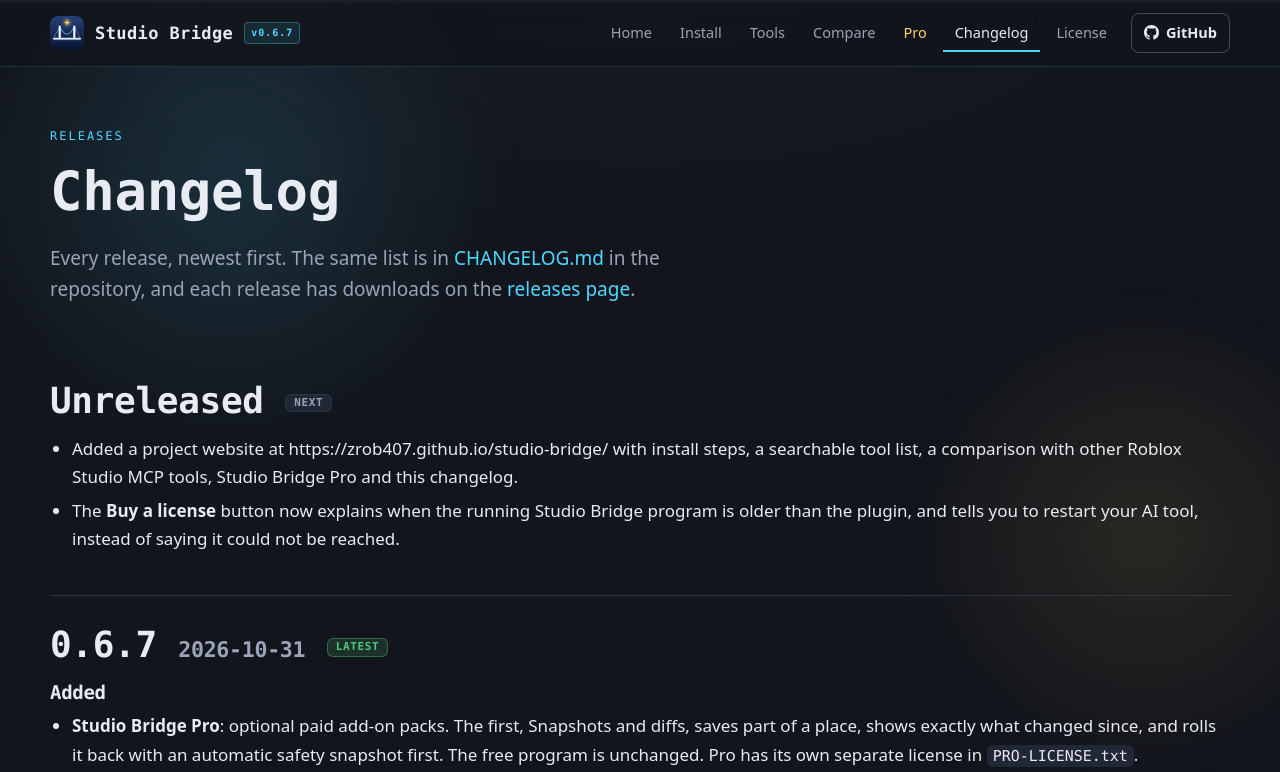
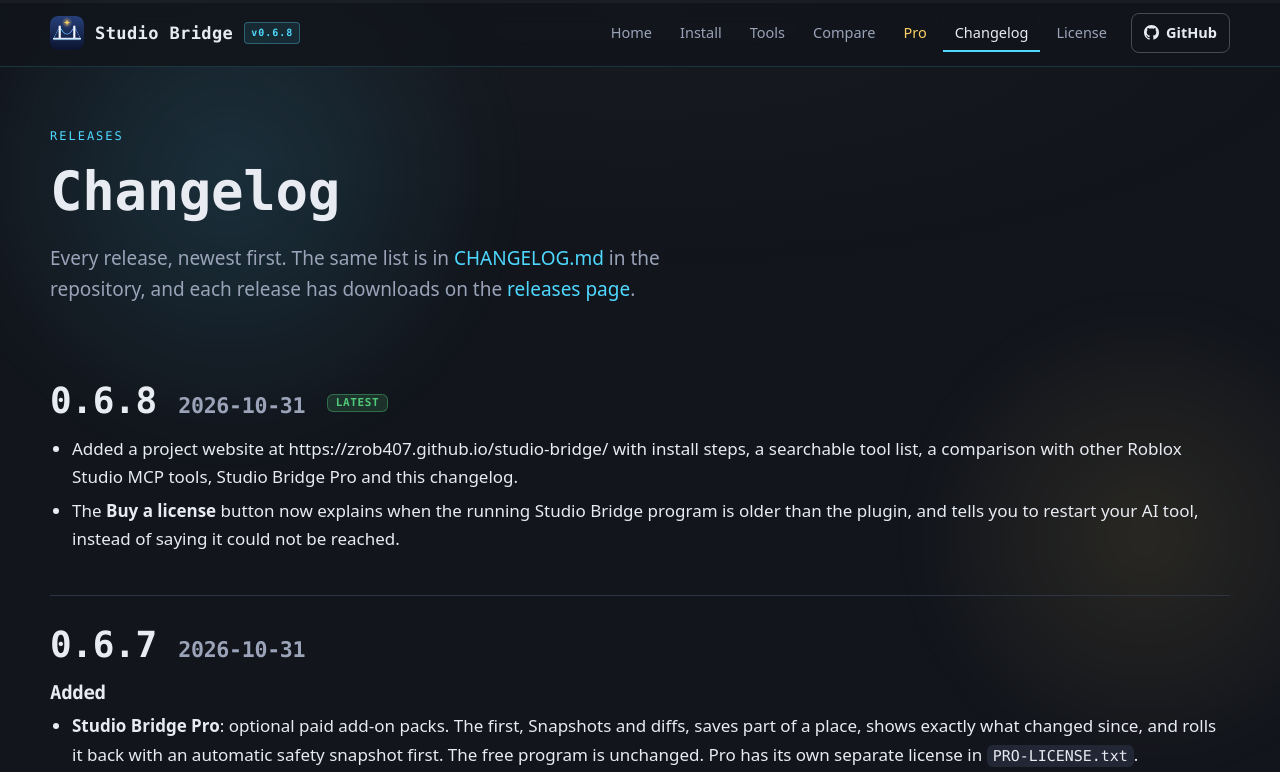
Before and after one commit to zrob407/studio-bridge, a website: page docs/changelog.html in a window 1280 px wide. Shown: the top 772 px of the page. Drawn offline with Linux system fonts and the light colour scheme.

Commit message:
Release 0.6.8

```diff
--- a/docs/changelog.html
+++ b/docs/changelog.html
@@ -22,7 +22,7 @@
 <button class="totop" type="button" aria-label="Back to top">&uarr;</button>
 <header class="site">
 <div class="wrap">
-<a class="brand" href="index.html"><img src="logo-128.png" alt="" width="34" height="34">Studio Bridge <span class="ver">v0.6.7</span></a>
+<a class="brand" href="index.html"><img src="logo-128.png" alt="" width="34" height="34">Studio Bridge <span class="ver">v0.6.8</span></a>
 <nav class="main" aria-label="Main"><a href="index.html">Home</a><a href="install.html">Install</a><a href="tools.html">Tools</a><a href="compare.html">Compare</a><a href="pro.html" class="pro-link">Pro</a><a href="changelog.html" aria-current="page">Changelog</a><a href="license.html">License</a><a class="gh" href="https://github.com/zrob407/studio-bridge"><svg width="15" height="15" viewBox="0 0 16 16" fill="currentColor" aria-hidden="true"><path d="M8 0C3.58 0 0 3.58 0 8c0 3.54 2.29 6.53 5.47 7.59.4.07.55-.17.55-.38 0-.19-.01-.82-.01-1.49-2.01.37-2.53-.49-2.69-.94-.09-.23-.48-.94-.82-1.13-.28-.15-.68-.52-.01-.53.63-.01 1.08.58 1.23.82.72 1.21 1.87.87 2.33.66.07-.52.28-.87.51-1.07-1.78-.2-3.64-.89-3.64-3.95 0-.87.31-1.59.82-2.15-.08-.2-.36-1.02.08-2.12 0 0 .67-.21 2.2.82.64-.18 1.32-.27 2-.27.68 0 1.36.09 2 .27 1.53-1.04 2.2-.82 2.2-.82.44 1.1.16 1.92.08 2.12.51.56.82 1.27.82 2.15 0 3.07-1.87 3.75-3.65 3.95.29.25.54.73.54 1.48 0 1.07-.01 1.93-.01 2.2 0 .21.15.46.55.38A8.013 8.013 0 0016 8c0-4.42-3.58-8-8-8z"/></svg>GitHub</a></nav>
 </div>
 </header>
@@ -33,12 +33,12 @@
 <h1>Changelog</h1>
 <p class="lead">Every release, newest first. The same list is in <a href="https://github.com/zrob407/studio-bridge/blob/main/CHANGELOG.md">CHANGELOG.md</a> in the repository, and each release has downloads on the <a href="https://github.com/zrob407/studio-bridge/releases">releases page</a>.</p>
 </div>
-<section class="tight release" id="unreleased" data-reveal>
-<h2>Unreleased <span class="badge soon">Next</span></h2>
+<section class="tight release" id="v0-6-8" data-reveal>
+<h2>0.6.8 <span style="color:var(--dim);font-size:0.6em;font-weight:600">2026-10-31</span> <span class="badge live">Latest</span></h2>
 <ul class="changes"><li>Added a project website at https://zrob407.github.io/studio-bridge/ with install steps, a searchable tool list, a comparison with other Roblox Studio MCP tools, Studio Bridge Pro and this changelog.</li><li>The <strong>Buy a license</strong> button now explains when the running Studio Bridge program is older than the plugin, and tells you to restart your AI tool, instead of saying it could not be reached.</li></ul>
 </section>
 <section class="tight release" id="v0-6-7" data-reveal>
-<h2>0.6.7 <span style="color:var(--dim);font-size:0.6em;font-weight:600">2026-10-31</span> <span class="badge live">Latest</span></h2>
+<h2>0.6.7 <span style="color:var(--dim);font-size:0.6em;font-weight:600">2026-10-31</span></h2>
 <h3>Added</h3><ul class="changes"><li><strong>Studio Bridge Pro</strong>: optional paid add-on packs. The first, Snapshots and diffs, saves part of a place, shows exactly what changed since, and rolls it back with an automatic safety snapshot first. The free program is unchanged. Pro has its own separate license in <code>PRO-LICENSE.txt</code>.</li><li>A <strong>Pro</strong> tab in the Studio Bridge window: paste a license key, press Activate, and the packs download automatically. A <strong>Buy a license</strong> button opens the checkout page.</li><li><code>studio-bridge pro activate</code>, <code>pro status</code> and <code>pro remove</code>.</li><li>Packs are digitally signed in two tiers, free official and paid Pro. Unsigned third-party packs still load and are labeled as unverified. <code>studio-bridge settings pack-trust verified</code> loads only signed packs. A PRO or unverified badge shows on each pack's tool group, and <code>doctor</code> lists every pack.</li></ul>
 <h3>Changed</h3><ul class="changes"><li>The window screenshot tool is no longer offered where it cannot work (Linux without Hyprland, macOS), which also trims the tool list there.</li><li>A settings file that cannot be read now falls back to loading only signed packs, and a copy of the broken file is kept instead of being overwritten.</li><li>Pack timeouts are capped like every other tool.</li></ul>
 <h3>Fixed</h3><ul class="changes"><li><code>pro remove</code> now exits with an error code when it fails.</li><li>The release source zip now includes every program file.</li></ul>
@@ -121,7 +121,7 @@
 <footer class="site">
 <div class="wrap">
 <div><a href="https://github.com/zrob407/studio-bridge">GitHub</a><a href="https://github.com/zrob407/studio-bridge/releases">Releases</a><a href="https://www.npmjs.com/package/@zrob407/studio-bridge">npm</a><a href="license.html">License</a></div>
-<div>Studio Bridge 0.6.7 &middot; by zrob407. Not affiliated with Roblox.</div>
+<div>Studio Bridge 0.6.8 &middot; by zrob407. Not affiliated with Roblox.</div>
 </div>
 </footer>
 </body>
--- a/package.json
+++ b/package.json
@@ -1,6 +1,6 @@
 {
   "name": "@zrob407/studio-bridge",
-  "version": "0.6.7",
+  "version": "0.6.8",
   "description": "MCP server and Roblox Studio plugin that let Claude Code, Codex and other AI assistants read and edit a place, run Luau, drive playtests and take screenshots",
   "license": "SEE LICENSE IN LICENSE",
   "type": "module",
```
Also changed, not shown: docs/compare.html (+3 -3 lines), docs/index.html (+3 -3 lines), docs/install.html (+2 -2 lines), docs/license.html (+2 -2 lines), docs/pro.html (+2 -2 lines), docs/tools.html (+2 -2 lines), CHANGELOG.md, 1 other file.
